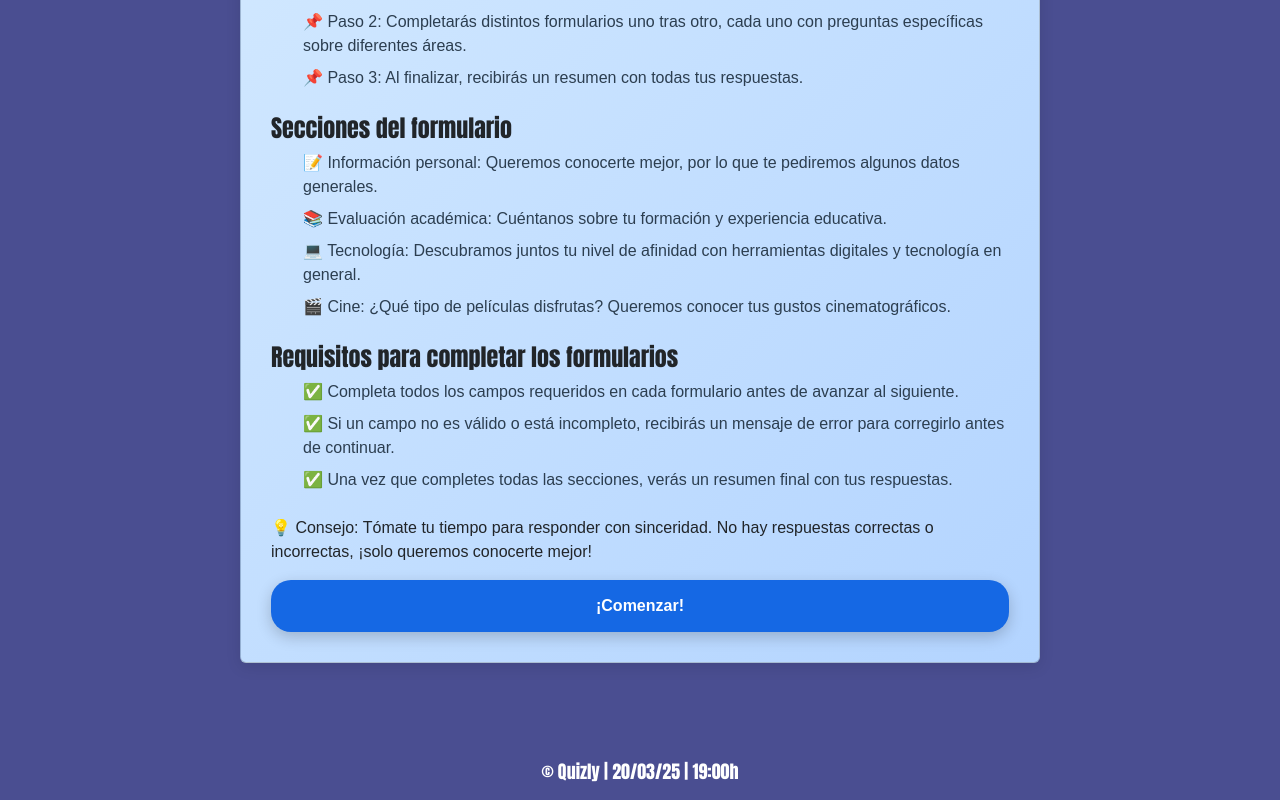
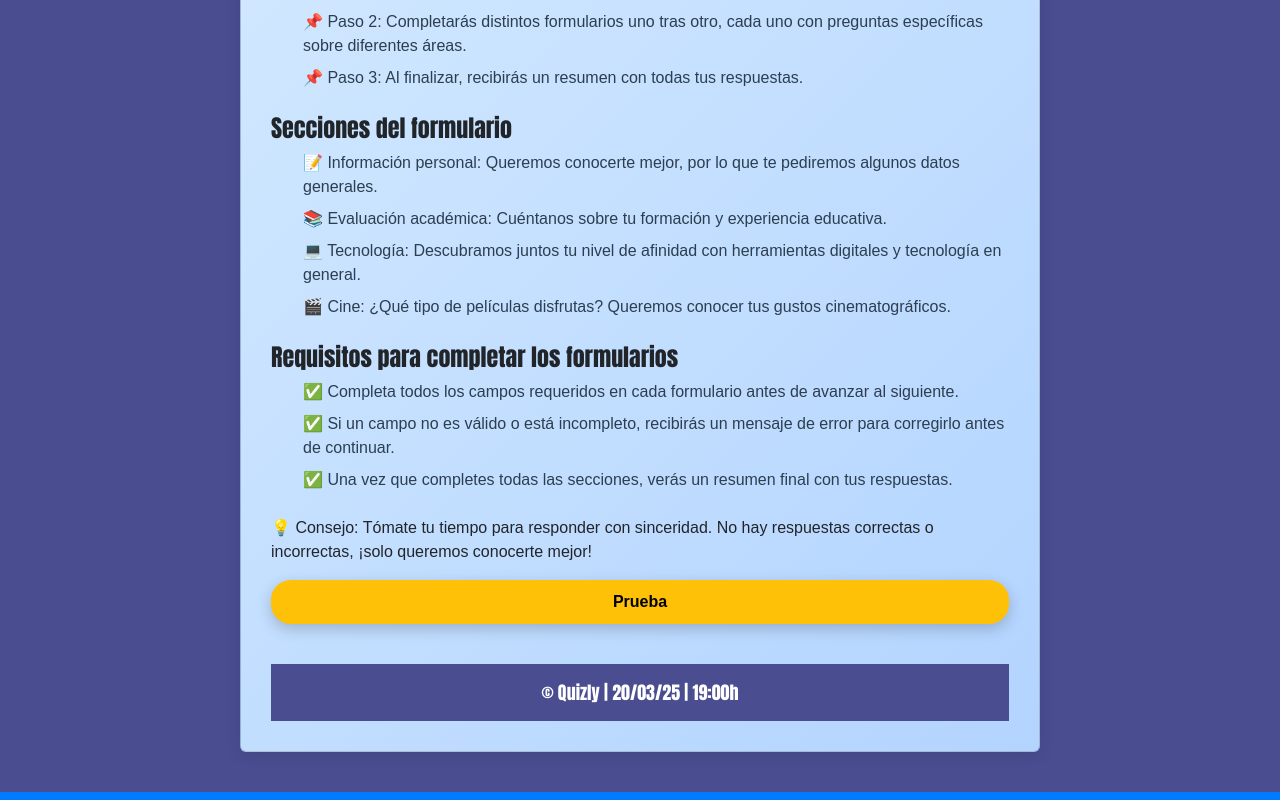
Before and after one commit to AlexLi727/Practica07B_React, a React (Vite) app: page / in a window 1280 px wide. Shown: the part 365-1165 px from the top of the page. Built offline with nearby package versions, Linux system fonts and the light colour scheme.

Commit message:
Navigation menu-form

```diff
--- a/src/App.tsx
+++ b/src/App.tsx
@@ -1,22 +1,41 @@
-import React from "react";
+import React, {useState} from "react";
 import Banner from "./components/comp_menu/Banner/banner";
 import "./App.css";
 import Card from "./components/comp_menu/Card/card";
 import Footer from "./components/comp_menu/Footer/footer";
+import Button from "./components/comp_menu/Button/button";
+import DynamicForm from "./components/comp_formularios/dynamicForm";
 
 const App: React.FC = () => {
+  const [component, setComponent] = useState(0);
   const title = "Práctica 07B - Formularios con REACT";
   const footerAppName= "Quizly";
 
+  const changeComponent = () => {
+    console.log("hola");
+    setComponent(1);
+  }
+
+  switch(component){
+    case 0:
       return (
         <>
           <div className="body">
+            <section className = "card">
             <Banner title={title} />
             <Card />
+            <Button onClick={changeComponent} />
             <Footer footerAppName={footerAppName}/>
+            </section>
           </div>
 
         </>
       );
+    case 1:
+      return (
+        <DynamicForm></DynamicForm>
+      )
   }
+}
+
 export default App;
--- a/src/components/comp_menu/Button/button.tsx
+++ b/src/components/comp_menu/Button/button.tsx
@@ -1,16 +1,18 @@
 import React from "react";
 import "./Button.css";
+import App from "../../../App";
 
 interface ButtonProps {
-
-    action: string;
+    // action: string;
+    onClick: () => void
 }
 
 
 
-const Button: React.FC<ButtonProps> = ({ action }) => {
+
+const Button: React.FC<ButtonProps> = ({ onClick } ) => {
     return (
-        <button>{action}</button>
+        <button onClick={onClick}>Prueba</button>
     );
 };
 
--- a/src/components/comp_menu/Card/card.tsx
+++ b/src/components/comp_menu/Card/card.tsx
@@ -4,7 +4,8 @@ import Button from "../Button/button";
 
 const Card: React.FC = () => {
   return (
-    <section className="card">
+    <>
+    {/* <section className="card"> */}
       <h3 className="title">¡Bienvenid@ a Quizly! 🎉</h3>
       <p className="content">
         Gracias por participar en esta experiencia. A continuación, te guiaremos a través de una serie de formularios diseñados para conocerte mejor.
@@ -34,9 +35,10 @@ const Card: React.FC = () => {
       </ul>
 
       <p>💡 Consejo: Tómate tu tiempo para responder con sinceridad. No hay respuestas correctas o incorrectas, ¡solo queremos conocerte mejor!</p>
-    <Button action="¡Comenzar!"/>
+      {/* <Button action="¡Comenzar!" /> */}
 
-    </section>
+    {/* </section> */}
+    </>
   );
 };
 
```
Lines whose indentation alone changed are shown as unchanged.
